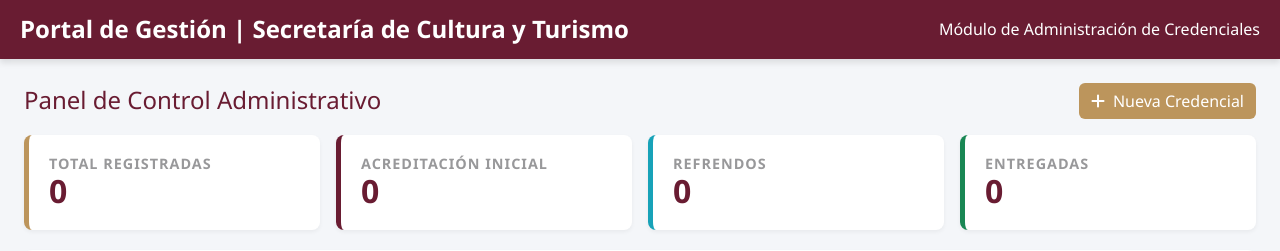
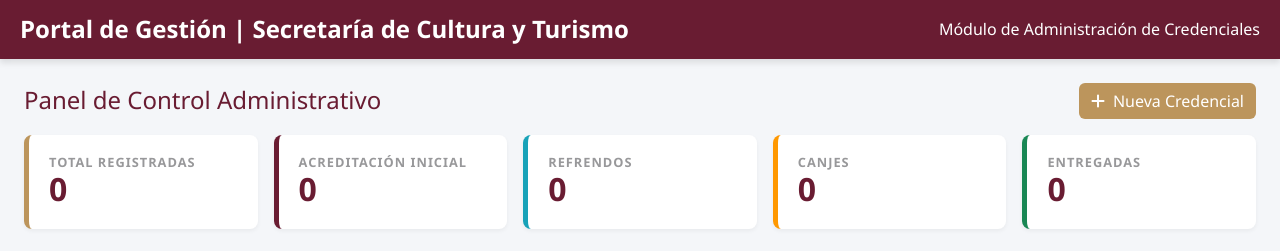
Before and after one commit to ferxchooo/admin-credenciales, a Flask app: page / in a window 1280 px wide. Shown: the top 251 px of the page. Run offline with Flask 3, Linux system fonts and the light colour scheme; data that the repository does not hold is empty; some libraries are stand-ins or nearby versions.

Commit message:
Update index.html

```diff
--- a/templates/index.html
+++ b/templates/index.html
@@ -17,10 +17,10 @@
         body { background-color: #f4f6f9; font-family: 'Segoe UI', Tahoma, Geneva, Verdana, sans-serif; }
         .navbar-custom { background-color: var(--guinda); color: white; padding: 15px 20px; box-shadow: 0 4px 6px rgba(0,0,0,0.1); }
         .navbar-custom h2 { margin: 0; font-size: 1.5rem; font-weight: 600; }
-        .kpi-card { background: white; border-radius: 8px; padding: 20px; box-shadow: 0 2px 4px rgba(0,0,0,0.05); border-left: 5px solid var(--dorado); transition: transform 0.2s; }
+        .kpi-card { background: white; border-radius: 8px; padding: 20px; box-shadow: 0 2px 4px rgba(0,0,0,0.05); border-left: 5px solid var(--dorado); transition: transform 0.2s; height: 100%; }
         .kpi-card:hover { transform: translateY(-3px); box-shadow: 0 6px 12px rgba(0,0,0,0.15); }
         .kpi-card h3 { margin: 0; font-size: 2rem; color: var(--guinda); font-weight: 700; }
-        .kpi-card p { margin: 0; color: var(--gris); font-size: 0.9rem; text-transform: uppercase; font-weight: 600; letter-spacing: 1px; line-height: 1.2; }
+        .kpi-card p { margin: 0; color: var(--gris); font-size: 0.8rem; text-transform: uppercase; font-weight: 600; letter-spacing: 1px; line-height: 1.2; }
         .table-container { background: white; border-radius: 8px; padding: 20px; box-shadow: 0 2px 4px rgba(0,0,0,0.05); margin-top: 20px; }
         .badge-si { background-color: var(--verde); color: white; padding: 5px 10px; border-radius: 20px; font-size: 0.8rem; display: inline-block; min-width: 40px; text-align: center; }
         .badge-no { background-color: var(--gris); color: white; padding: 5px 10px; border-radius: 20px; font-size: 0.8rem; display: inline-block; min-width: 40px; text-align: center; }
@@ -44,33 +44,41 @@
             <i class="fas fa-plus me-2"></i>Nueva Credencial
         </button>
     </div>
-    <!-- KPIs -->
-    <div class="row g-3">
-        <div class="col-md-3">
+
+    <!-- KPIs (Ajustado a 5 columnas para que quepa la de Canjes) -->
+    <div class="row row-cols-1 row-cols-md-5 g-3 mb-4">
+        <div class="col">
             <div class="kpi-card">
                 <p>Total Registradas</p>
                 <h3 id="kpi-total">0</h3>
             </div>
         </div>
-        <div class="col-md-3">
+        <div class="col">
             <div class="kpi-card" style="border-left-color: var(--guinda);">
                 <p>Acreditación Inicial</p>
                 <h3 id="kpi-inicial">0</h3>
             </div>
         </div>
-        <div class="col-md-3">
+        <div class="col">
             <div class="kpi-card" style="border-left-color: #17a2b8;">
                 <p>Refrendos</p>
                 <h3 id="kpi-refrendos">0</h3>
             </div>
         </div>
-        <div class="col-md-3">
+        <div class="col">
+            <div class="kpi-card" style="border-left-color: #ff9800;">
+                <p>Canjes</p>
+                <h3 id="kpi-canjes">0</h3>
+            </div>
+        </div>
+        <div class="col">
             <div class="kpi-card" style="border-left-color: var(--verde);">
                 <p>Entregadas</p>
                 <h3 id="kpi-entregadas">0</h3>
             </div>
         </div>
     </div>
+
     <!-- Tabla -->
     <div class="table-container">
         <div class="table-responsive">
@@ -189,7 +197,6 @@
     let dataTable;
 
     $(document).ready(function() {
-        // Cargar datos directamente desde MongoDB a través del servidor Flask
         cargarCredenciales();
     });
 
@@ -209,13 +216,21 @@
 
     function updateKPIs() {
         let total = credenciales.length;
-        let inicial = credenciales.filter(c => c['tipo de tramite'] && c['tipo de tramite'].toLowerCase().includes('inicial')).length;
+
+        // Atrapa "acreditación", "Acreditación inicial", etc. sin importar acentos
+        let inicial = credenciales.filter(c => c['tipo de tramite'] && c['tipo de tramite'].toLowerCase().includes('acreditaci')).length;
+
         let refrendos = credenciales.filter(c => c['tipo de tramite'] && c['tipo de tramite'].toLowerCase().includes('refrendo')).length;
+
+        // Nuevo contador exclusivo para Canjes
+        let canjes = credenciales.filter(c => c['tipo de tramite'] && c['tipo de tramite'].toLowerCase().includes('canje')).length;
+
         let entregadas = credenciales.filter(c => c['entregada'] && (c['entregada'].toLowerCase() === 'sí' || c['entregada'].toLowerCase() === 'si')).length;
 
         $('#kpi-total').text(total);
         $('#kpi-inicial').text(inicial);
         $('#kpi-refrendos').text(refrendos);
+        $('#kpi-canjes').text(canjes);
         $('#kpi-entregadas').text(entregadas);
     }
 
@@ -290,7 +305,7 @@
             $('#form-tramite').val('Refrendo');
         } else if(tramiteLower.includes('canje')) {
             $('#form-tramite').val('Canje');
-        } else if(tramiteLower.includes('expedición')) {
+        } else if(tramiteLower.includes('expedición') || tramiteLower.includes('expedicion')) {
             $('#form-tramite').val('Acreditación inicial / Expedición');
         } else {
             $('#form-tramite').val('Acreditación inicial');
@@ -321,7 +336,6 @@
             "numero de telefono": $('#form-telefono').val()
         };
 
-        // Enviar los datos actualizados a Python para guardarlos permanentemente en MongoDB
         $.ajax({
             url: '/api/credenciales/actualizar',
             type: 'POST',
@@ -329,7 +343,7 @@
             data: JSON.stringify(newCred),
             success: function(res) {
                 console.log(res.message);
-                cargarCredenciales(); // Recarga la tabla con los datos frescos de MongoDB
+                cargarCredenciales();
                 modal.hide();
             },
             error: function(err) {
```
